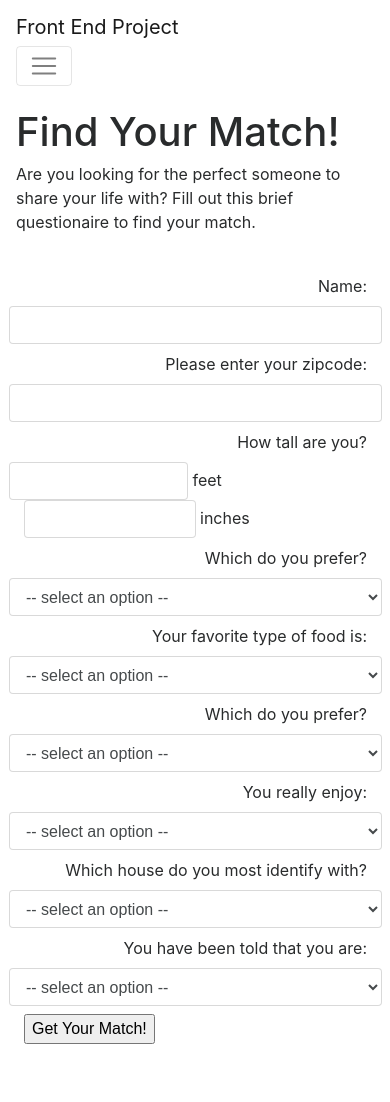
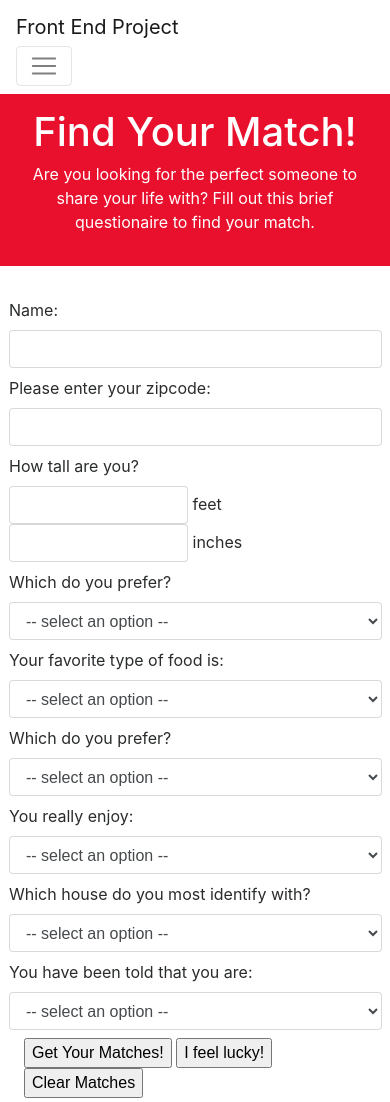
Before and after one commit to n1scby/matchFinder, a plain HTML site: page match.html in a window 390 px wide. Before the commit the page ends 1061 px from the top, so only its background shows below. Drawn offline with nearby package versions, Linux system fonts and the light colour scheme.

Commit message:
added some css

```diff
--- a/css/match.css
+++ b/css/match.css
@@ -1 +1,7 @@
-.cardStyle {width: 25%;}
+.cardStyle {width: 35%;
+            margin-left: 5rem;
+            margin-bottom: 1rem;}
+
+.topTitle {background-color: rgb(233, 16, 45);
+            text-align: center;
+            color: white;}
--- a/js/match.js
+++ b/js/match.js
@@ -2,6 +2,8 @@
 (function () {
 	var userName = document.getElementById("userName");
 	var matchButton = document.getElementById("matchButton");
+	var clearButton = document.getElementById("clearButton");
+	var luckyButton = document.getElementById("luckyButton");
 	var userName = document.getElementById("userName");
 	var heightFeet = document.getElementById("heightFeet");
 	var heightInches = document.getElementById("heightInches");
@@ -21,6 +23,7 @@
 	var dogBreed = '';
 	var animalSex = '';
 	var matchLocation = "";
+	var noImage = "images/noImage.jpg";
 
 	matchButton.addEventListener("click", function () {
 		// determine values to pass
@@ -32,7 +35,7 @@
 		getLocation();
 
 
-		// Within $.ajax{...} is where we fill out our query
+		// Fill out the query
 		$.ajax({
 			url: url,
 			jsonp: "callback",
@@ -51,7 +54,6 @@
 				format: 'json'
 			},
 			// Handle the response back from Petfinder
-			//			success: function(response) {
 			success: function (response) {
 				displayMatch(response);
 			},
@@ -64,6 +66,10 @@
 		});
 
 	});
+
+	clearButton.addEventListener("click", function(){
+		matchOutput.innerHTML = "";
+	})
 
 	var getAnimalType = function getAnimalType() {
 		if (eventType.value == "theater") {
@@ -180,34 +186,27 @@
 
 	var displayMatch = function displayMatch(response) {
 		if (response.petfinder.pets == undefined || response.petfinder.pets.pet == undefined) {
-			matchOutput.innerHTML = "Oh no.  NO matches!";
+			matchOutput.innerHTML = "Oh no!  No matches!";
 			lastOffset = 0;
 
 		} else {
 			console.log(response); // debugging
 			var animalName = response.petfinder.pets.pet.name.$t;
 		if (response.petfinder.pets.pet.media.photos == undefined){
-		   img = "";
+		   img = noImage;
 		} else
 		{
-			var img = response.petfinder.pets.pet.media.photos.photo[1].$t;
+			var img = response.petfinder.pets.pet.media.photos.photo[3].$t;
 
 		}
 			var id = response.petfinder.pets.pet.id.$t;
 			lastOffset = response.petfinder.lastOffset.$t;
 
-		// Create Row
-			var newRow = document.createElement("div");
-			newRow.classList.add("cardStyle")
-		//	newRow.classList.add("row");
 
 			// Create Card Div
-		//	var newName = document.createElement('a');
 			var cardDiv = document.createElement('div');
 			cardDiv.classList.add("card");
 			cardDiv.classList.add("cardStyle");
-		//	cardDiv.classList.add("offset-md-1");
-		//	cardDiv.classList.add("col-md-5");
 
 			// Create img for card
 			var animalPic = document.createElement("img");
@@ -245,19 +244,7 @@
 			matchOutput.appendChild(cardDiv);
 
 
-			// newName.textContent = animalName;
-			// newName.href = 'https://www.petfinder.com/petdetail/' + id;
 
-			// var newImg = document.createElement('img');
-			// newImg.src = img;
-
-			// var list = document.createElement("div");
-			// list.setAttribute("id", "List");
-			// document.body.appendChild(list);
-
-			// newDiv.appendChild(newName);
-			// list.appendChild(newDiv);
-			// list.appendChild(newImg);
 		};
 	}
 
--- a/match.html
+++ b/match.html
@@ -37,39 +37,39 @@
     </header>
 
     <main>
-            <div class="p-3 mb-2 ">
+            <div class="p-3 mb-2 topTitle">
                     <h1>Find Your Match!</h1>
                     <p>Are you looking for the perfect someone to share your life with? Fill out this brief questionaire to
                         find your match.
                     </p>
                 </div>
 
-        <div class="row">
+        <div class="row pt-4">
 
             <section class="col-md-6">
 
                 <form class="pl-4" action="#" method="POST">
                     <div class="row pb-2 mr-2">
-                        <label class="col-md-5 text-right" for="userName">Name: </label>
+                        <label class="col-md-5 text-md-right pl-0" for="userName">Name: </label>
                         <input class="col-md-6 form-control" type="text" id="userName">
                     </div>
                     <div class="row pb-2 mr-2">
-                        <label class="col-md-5 text-right" for="zipcode">Please enter your zipcode: </label>
+                        <label class="col-md-5 text-md-right pl-0" for="zipcode">Please enter your zipcode: </label>
                         <input class="col-md-6 form-control width-3" type="number" id="zipcode" min="1" max="99999">
                     </div>
                     <div class="row pb-2 mr-2">
-                        <label class="col-md-5 text-right">How tall are you? </label>
+                        <label class="col-md-5 text-md-right pl-0">How tall are you? </label>
                         <div class="col-md-3 pl-0">
                             <input type="number" id="heightFeet" class=" w-50 form-control d-inline">
                             <label for="heightFeet maxlength="1">feet</label>
                         </div>
-                        <div class="col-md-3 ">
+                        <div class="col-md-3 pl-0">
                             <input type="number" id="heightInches" class="w-50 form-control d-inline" maxlength="2">
                             <label for="heightInches">inches</label>
                         </div>
                     </div>
                     <div class="row pb-2 mr-2">
-                        <label class="col-md-5 text-right" for="sexualPreference">Which do you prefer?</label>
+                        <label class="col-md-5 text-md-right pl-0" for="sexualPreference">Which do you prefer?</label>
                         <select class="col-md-6 form-control" id="sexualPreference" required>
                             <option value=""> -- select an option --</option>
                             <option value="male">Male</option>
@@ -79,7 +79,7 @@
                         </select>
                     </div>
                     <div class="row pb-2 mr-2">
-                        <label class="col-md-5 text-right" for="food">Your favorite type of food is:</label>
+                        <label class="col-md-5 text-md-right pl-0" for="food">Your favorite type of food is:</label>
                         <select class="col-md-6 form-control" id="food" required>
                             <option value=""> -- select an option --</option>
                             <option value="Mexican">Mexican, amigo!</option>
@@ -91,7 +91,7 @@
                     </div>
 
                     <div class="row pb-2 mr-2">
-                        <label class="col-md-5 text-right" for="walkingStyle">Which do you prefer?</label>
+                        <label class="col-md-5 text-md-right pl-0" for="walkingStyle">Which do you prefer?</label>
                         <select class="col-md-6 form-control" id="walkingStyle">
                             <option disabled selected> -- select an option --</option>
                             <option value="beach">Long walks on the beach</option>
@@ -102,7 +102,7 @@
                         </select>
                     </div>
                     <div class="row pb-2 mr-2">
-                        <label class="col-md-5 text-right" for="eventType">You really enjoy:</label>
+                        <label class="col-md-5 text-md-right pl-0" for="eventType">You really enjoy:</label>
                         <select class="col-md-6 form-control" id="eventType" required>
                             <option value=""> -- select an option --</option>
                             <option value="theater">Attending theatrical productions</option>
@@ -115,7 +115,7 @@
                     </div>
 
                     <div class="row pb-2 mr-2">
-                        <label class="col-md-5 text-right" for="hogwarts">Which house do you most identify with?</label>
+                        <label class="col-md-5 text-md-right pl-0" for="hogwarts">Which house do you most identify with?</label>
                         <select class="col-md-6 form-control" id="hogwarts" requireds>
                             <option value=""> -- select an option --</option>
                             <option value="Gryffindor">Gryffindor</option>
@@ -125,7 +125,7 @@
                         </select>
                     </div>
                     <div class="row pb-2 mr-2">
-                        <label class="col-md-5 text-right" for="maintenance">You have been told that you are:</label>
+                        <label class="col-md-5 text-md-right pl-0" for="maintenance">You have been told that you are:</label>
                         <select class="col-md-6 form-control" id="maintenance" required>
                             <option value=""> -- select an option --</option>
                             <option value="high">High Maintenance</option>
@@ -135,7 +135,10 @@
                     </div>
 
 
-                    <button type="button" id="matchButton">Get Your Match!</button>
+                    <button type="button" id="matchButton">Get Your Matches!</button>
+                    <button type="button" id="luckyButton">I feel lucky!</button>
+                    <button type="button" id="clearButton">Clear Matches</button>
+
                 </form>
             </section>
             <aside id="matchOutput"  class="col-md-6" >
```
Also changed, not shown: images/noImage.jpg (added), images/noPhoto.jpg (added).
